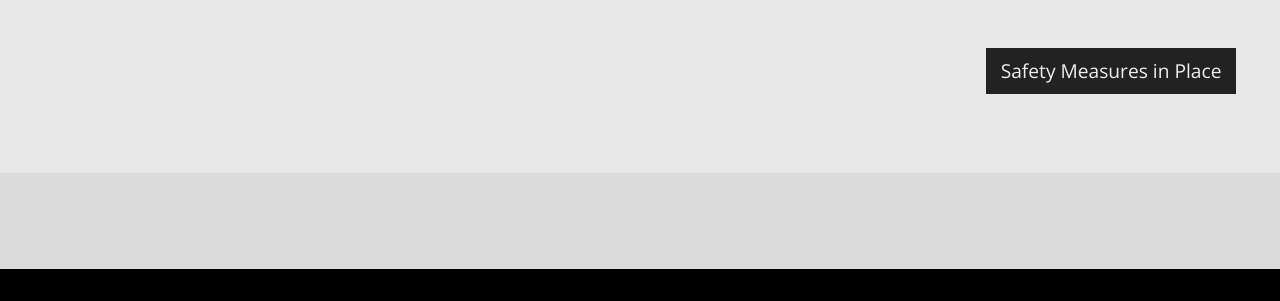
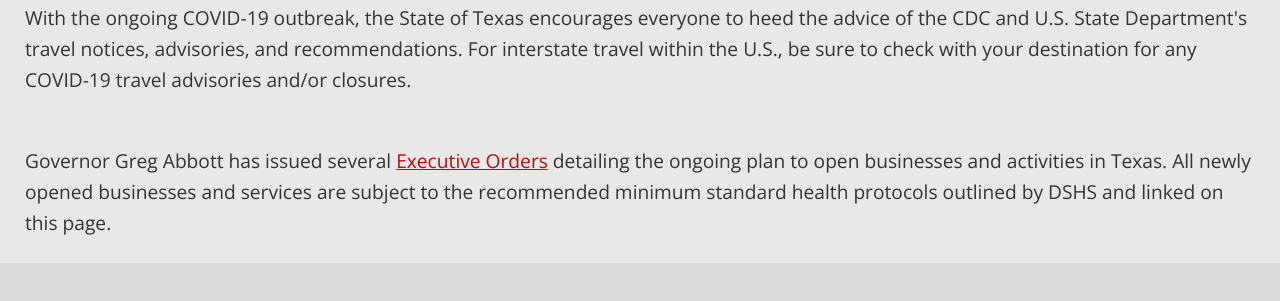
Before and after one commit to MaryKenney/PS-Redesign, a plain HTML site: page covid19.html in a window 1280 px wide. Shown: the part 263-564 px from the top of the page. Drawn offline with nearby package versions, Linux system fonts and the light colour scheme; a web font is replaced by a local one.

Commit message:
Update covid19.html

```diff
--- a/covid19.html
+++ b/covid19.html
@@ -1,5 +1,6 @@
 <!doctype html>
 <html>
+
   <head>
     <meta charset="utf-8">
     <meta name="viewport" content="width=device-width, initial-scale=1, shrink-to-fit=no">
@@ -54,20 +55,23 @@
 
     </header>
 
+    <body>
+
+
+
     <main>
       <div class="full-width-header">
         <div class="description">
           <h1>COVID WARNING</h1>
         </div>
-                <div class="col-xs-12 col-md-12">
-                    <p class="text-right">
-                        <a href="covid19.html" class="btn">Safety Measures in Place</a>
-                    </p>
-                </div>
-            </div>
+      <p> With the ongoing COVID-19 outbreak, the State of Texas encourages everyone to heed the advice of the CDC and U.S. State Department's travel notices, advisories, and recommendations. For interstate travel within the U.S., be sure to check with your destination for any COVID-19 travel advisories and/or closures. </p>
+      <p> Governor Greg Abbott has issued several <a href="https://www.dshs.state.tx.us/coronavirus/opentexas.aspx#execorders">Executive Orders</a>  detailing the ongoing plan to open businesses and activities in Texas. All newly opened businesses and services are subject to the recommended minimum standard health protocols outlined by DSHS and linked on this page.
+
+
 
 
     </main>
+        </body>
 
     <footer>
       <div class="container-fluid">
@@ -79,7 +83,7 @@
             <h3>Description</h3>
             <p>Lorem ipsum dolor sit amet, consectetur adipiscing elit, sed do eiusmod tempor incididunt ut labore et dolore magna aliqua. </p>
           </div>
-                    <div class ="col-xs-6 col-md-3">
+          <div class="col-xs-6 col-md-3">
             <h3>Important Links</h3>
             <ul>
               <li><a href="index.html" title="Home">Home</a></li>
@@ -104,7 +108,7 @@
         </div>
         <div class="row legal">
           <div class="col-xs-12 col-md-12">
-                        <small>  Group 1 | Nyric Evans, Mary Kenney, Alexis Orosco | CTEC 3350 <br> <i>For Academic Use Only</i></small>
+            <small> Group 1 | Nyric Evans, Mary Kenney, Alexis Orosco | CTEC 3350 <br> <i>For Academic Use Only</i></small>
           </div>
         </div>
       </div>
```
Lines whose indentation alone changed are shown as unchanged.
